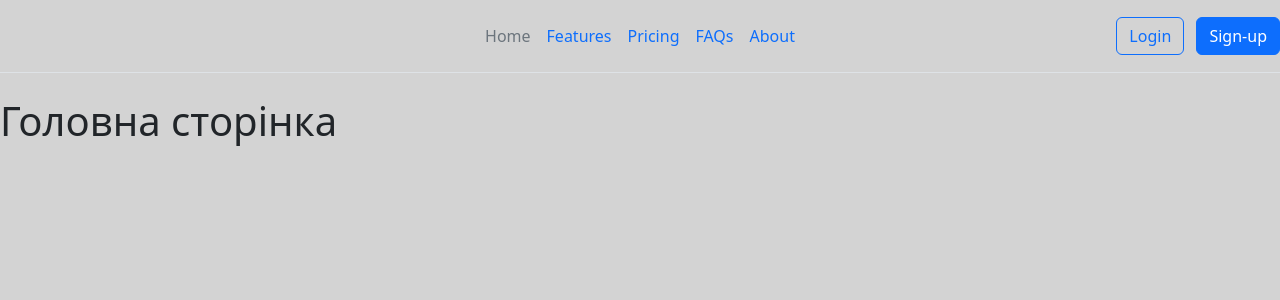
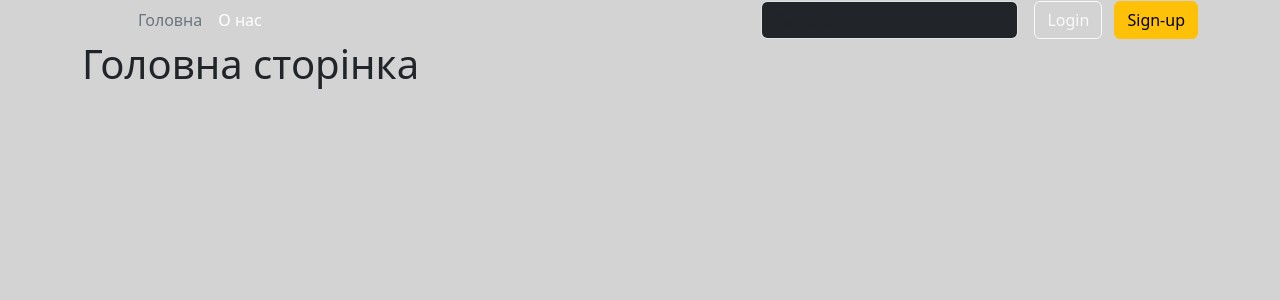
Before and after one commit to d-komissarchik/new_flask, a Flask app: page / in a window 1280 px wide. Shown: the top 300 px of the page. Run offline with Flask 3, Linux system fonts and the light colour scheme.

Commit message:
edited header

```diff
--- a/templates/base.html
+++ b/templates/base.html
@@ -7,26 +7,28 @@
     <link rel="stylesheet" href="{{ url_for('static', filename='css/main.css') }}">
 </head>
 <body>
-    <header class="d-flex flex-wrap align-items-center justify-content-center justify-content-md-between py-3 mb-4 border-bottom">
-      <div class="col-md-3 mb-2 mb-md-0">
-        <a href="/" class="d-inline-flex link-body-emphasis text-decoration-none">
-          <svg class="bi" width="40" height="32" role="img" aria-label="Bootstrap"><use xlink:href="#bootstrap"></use></svg>
+    <div class="container">
+    <div class="d-flex flex-wrap align-items-center justify-content-center justify-content-lg-start">
+        <a href="/" class="d-flex align-items-center mb-2 mb-lg-0 text-white text-decoration-none">
+          <svg class="bi me-2" width="40" height="32" role="img" aria-label="Bootstrap"><use xlink:href="#bootstrap"></use></svg>
         </a>
+
+        <ul class="nav col-12 col-lg-auto me-lg-auto mb-2 justify-content-center mb-md-0">
+          <li><a href="#" class="nav-link px-2 text-secondary">Головна</a></li>
+          <li><a href="#" class="nav-link px-2 text-white">О нас</a></li>
+        </ul>
+
+        <form class="col-12 col-lg-auto mb-3 mb-lg-0 me-lg-3" role="search">
+          <input type="search" class="form-control form-control-dark text-bg-dark" placeholder="Search..." aria-label="Search">
+        </form>
+
+        <div class="text-end">
+          <button type="button" class="btn btn-outline-light me-2">Login</button>
+          <button type="button" class="btn btn-warning">Sign-up</button>
+        </div>
       </div>
+        {% block content %} {% endblock %}
+    </div>
 
-      <ul class="nav col-12 col-md-auto mb-2 justify-content-center mb-md-0">
-        <li><a href="#" class="nav-link px-2 link-secondary">Home</a></li>
-        <li><a href="#" class="nav-link px-2">Features</a></li>
-        <li><a href="#" class="nav-link px-2">Pricing</a></li>
-        <li><a href="#" class="nav-link px-2">FAQs</a></li>
-        <li><a href="#" class="nav-link px-2">About</a></li>
-      </ul>
-
-      <div class="col-md-3 text-end">
-        <button type="button" class="btn btn-outline-primary me-2">Login</button>
-        <button type="button" class="btn btn-primary">Sign-up</button>
-      </div>
-    </header>
-    {% block content %} {% endblock %}
 </body>
 </html>
```
